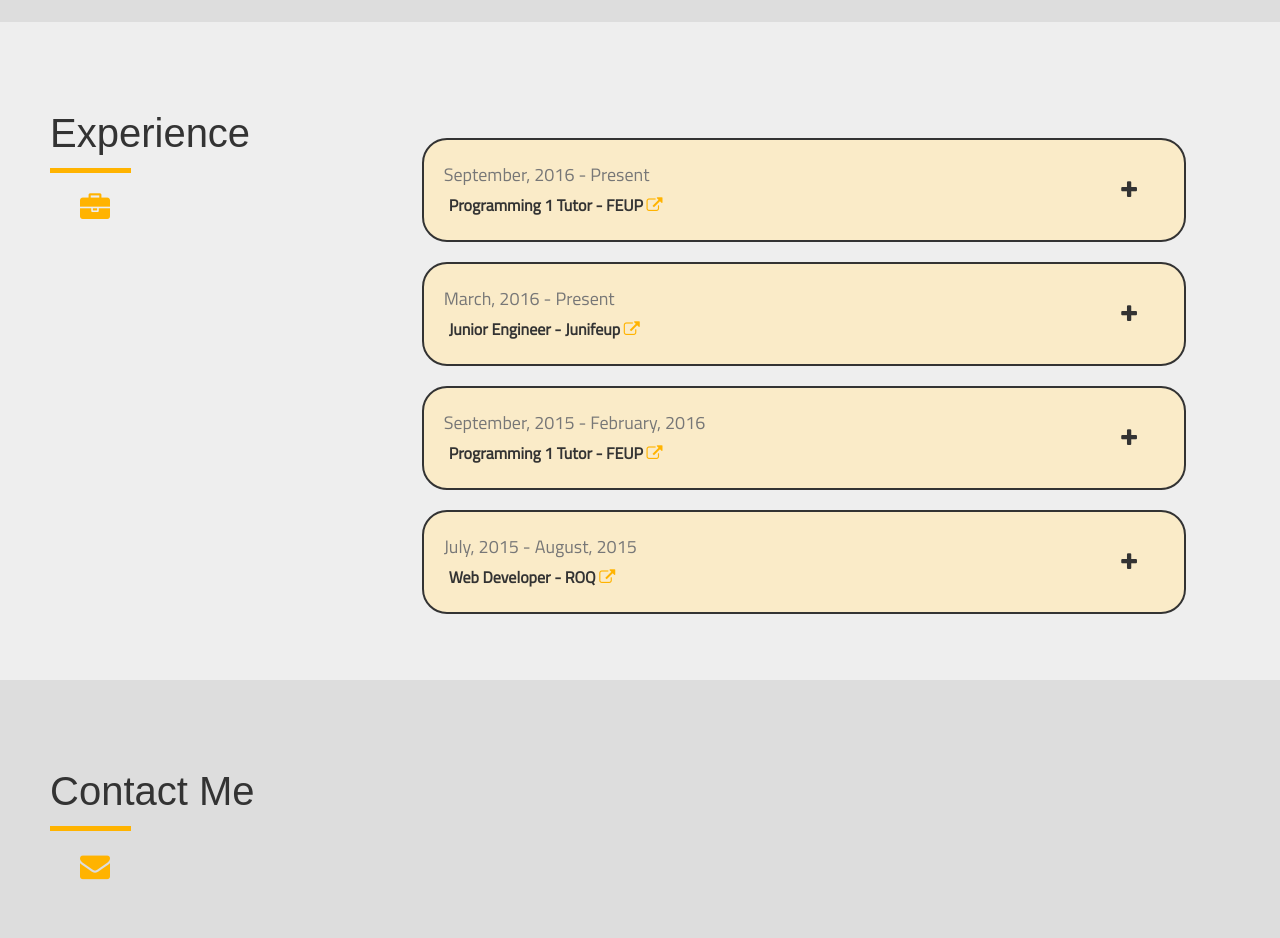
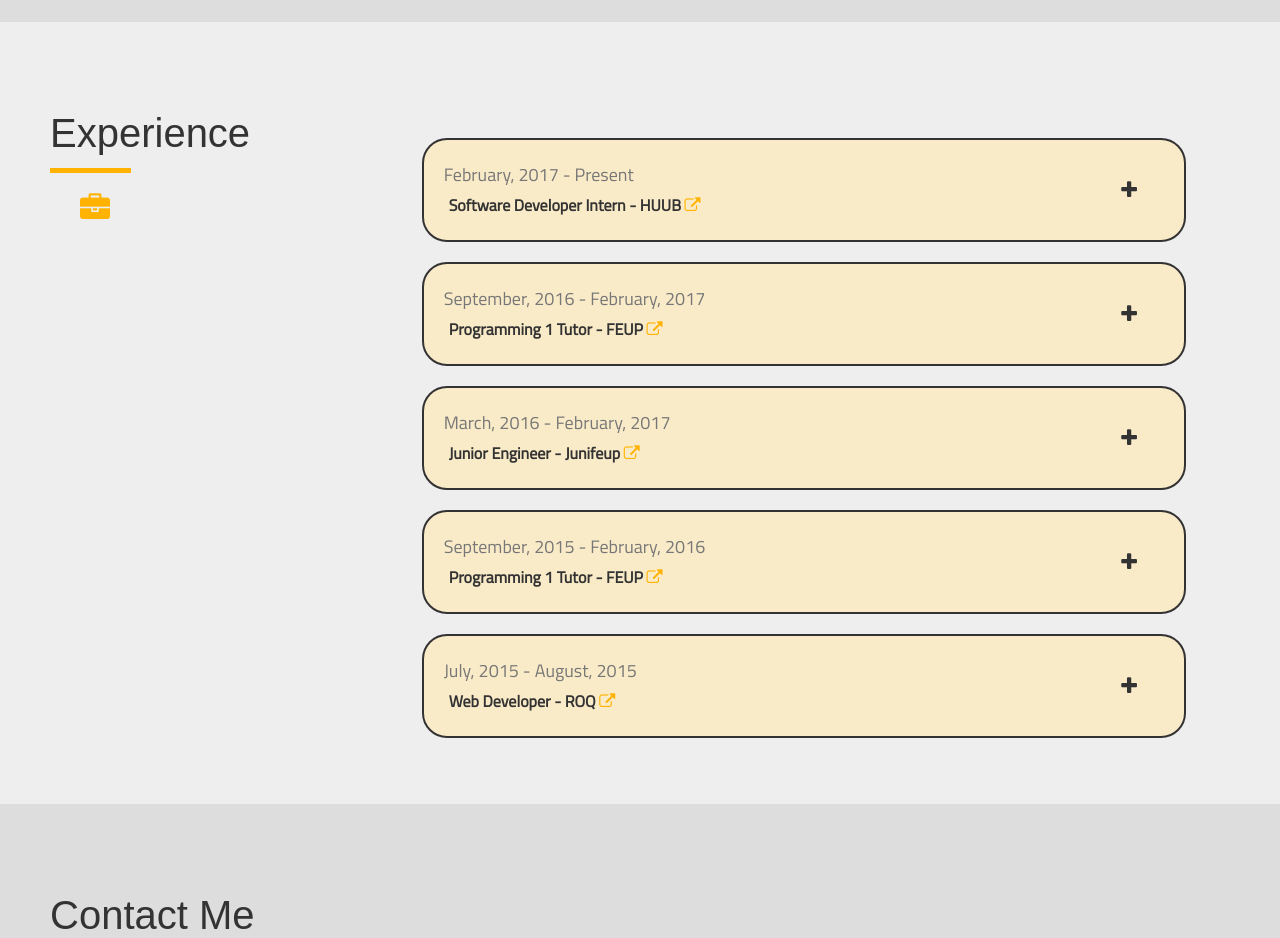
Before and after one commit to luisfmelo/luisfmelo.github.io, a website: page index.html in a window 1280 px wide. Shown: the part 1800-2738 px from the top of the page. Drawn offline with Linux system fonts and the light colour scheme; a web font is replaced by a local one.

Commit message:
updated info

```diff
--- a/index.html
+++ b/index.html
@@ -241,10 +241,37 @@
             <div class="col-xs-12 col-md-7">
 
 
+              <div class="row new-entry">
+                  <div class='row'>
+                      <h4 class='job-time col-xs-11'>
+              February, 2017 - Present
+              </h4>
+                      <div class='signal col-xs-1'>
+                          <i class="fa fa-plus"></i>
+                      </div>
+                  </div>
+                  <h6 class='row job-title'>
+              Software Developer Intern - HUUB
+              <a href="http://www.thehuub.co" target="_blank"><i class="fa fa-external-link" aria-hidden="true"></i></a>
+              </h6>
+                  <div class="collapse row" id="collapseExample">
+                      <div class="card card-block">
+                          <p class='job-descript'>
+                              I'm currently developing my master's thesis entitled <strong>"API Mashup in a collaborative logistic platform" </strong>.
+                              <br />
+                              I have been working with: Laraval framework, web-services, relational databases, Linux OS, among others,
+                              always having in mind good software development practices such as Test Driven Development,
+                              Design and Architectural Patterns and Object-Oriented Programming.
+                          </p>
+                      </div>
+                  </div>
+              </div>
+
+
                 <div class="row new-entry">
                     <div class='row'>
                         <h4 class='job-time col-xs-11'>
-                September, 2016 - Present
+                September, 2016 - February, 2017
               </h4>
                         <div class='signal col-xs-1'>
                             <i class="fa fa-plus"></i>
@@ -268,7 +295,7 @@
                 <div class="row new-entry">
                     <div class='row'>
                         <h4 class='job-time col-xs-11'>
-                March, 2016 - Present
+                March, 2016 - February, 2017
               </h4>
                         <div class='signal col-xs-1'>
                             <i class="fa fa-plus"></i>
```
